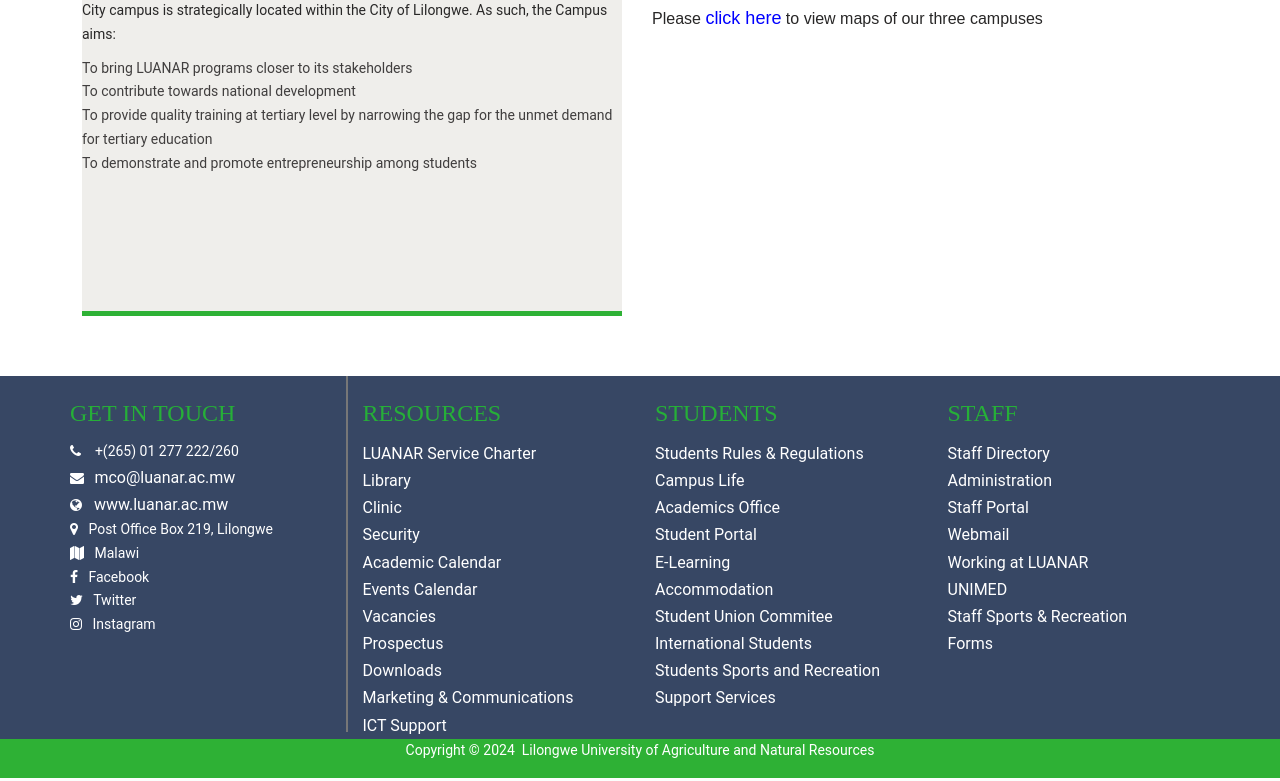
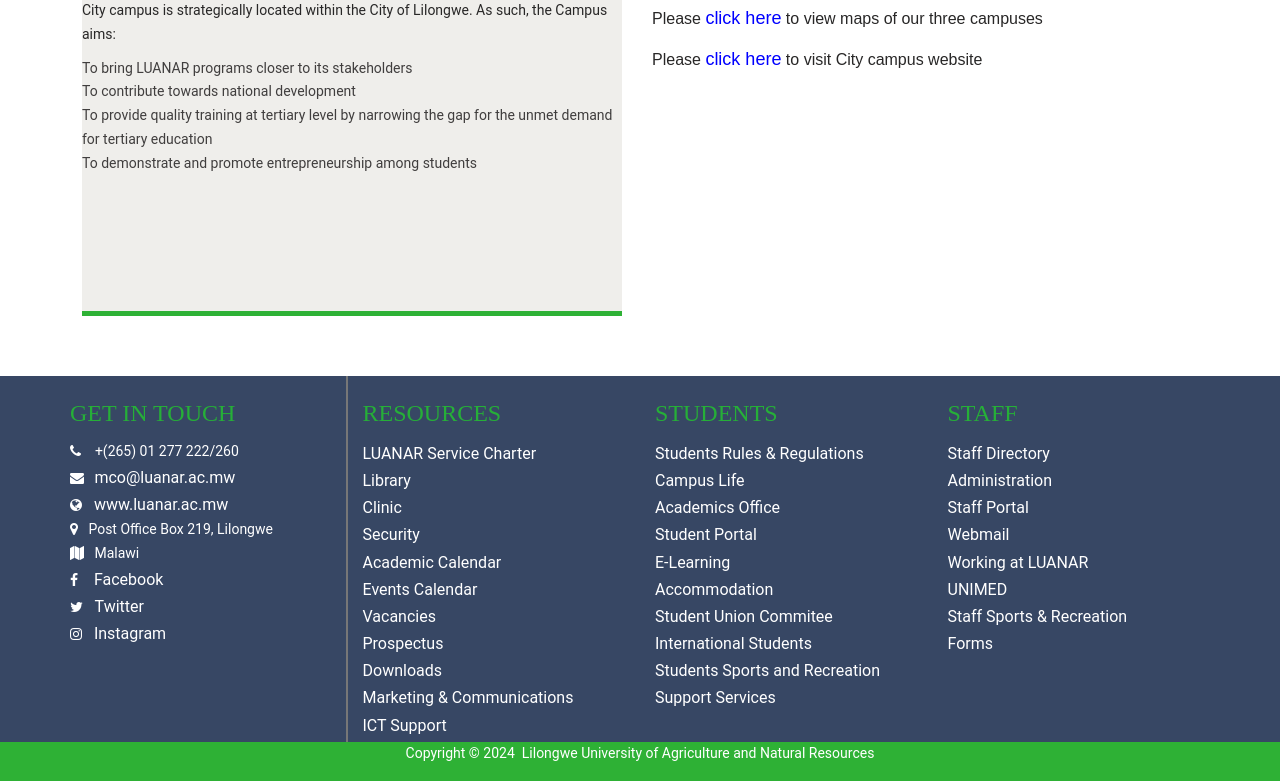
Before and after one commit to amedeoclement/LUANAR_PROJECT, a Django app: page /citycampus in a window 1280 px wide. Shown: the part 2152-2933 px from the top of the page. Run offline with Django 5.2, Linux system fonts and the light colour scheme; parts of the project's set-up code (start-up, migrations or seed data) failed here and were passed over; some libraries are stand-ins or nearby versions.

Commit message:
Another commit

```diff
--- a/Luanar_website/luanarapp/templates/luanarapp/campuses/citycampus.html
+++ b/Luanar_website/luanarapp/templates/luanarapp/campuses/citycampus.html
@@ -201,6 +201,7 @@
                        <p class="card-text">Presently, City Campus is operating on two premises thus MACOHA and Area 36. Both these two Campus Premises have internet connection which is accessed by both staff and students.MACOHA has 3 Lecturer rooms with a total class capacity of about 160 students (40, 40 & 80), 1 board room and 3 staff office and a study room.</p>
                        <p class="card-text" >Area 36 premises has a Library, 2 lecture halls and 5 Lecture rooms with a maximum capacity of about 500 students (140, 100, 30, 30, 20 & 20), 1 staff board room and 3 offices. ODL occupies 2 out of the 3 staff offices available at Area 36. In the year, City Campus rented an additional classroom (Hall 3) to accommodate the 2018/19 first years and has the capacity of 300 students.</p>
                        <p class="card-text">Please <a style="color: blue; font-size: 18px;" href="{% url 'campusesandmaps' %}">click here</a> to view maps of our three campuses</p>
+                       <p class="card-text">Please <a style="color: blue; font-size: 18px;" href="#">click here</a> to visit City campus website</p>
 
                     </div>
                   </div>
--- a/Luanar_website/luanarapp/templates/luanarapp/campuses/naturalresourcescollege.html
+++ b/Luanar_website/luanarapp/templates/luanarapp/campuses/naturalresourcescollege.html
@@ -60,6 +60,8 @@
                <p>
                 On 14th December, 2014, the NRC was integrated into LUANAR, following the dissolution of the Public Trust, to become the second university campus.
               </p>
+              <p class="">Please <a style="color: blue; font-size: 16px;" href="#">click here</a> to visit NRC website</p>
+
             </div>
             <div class="col-md-12" style=" border-left: 5px solid; margin: 20px 0 10px 0; background-color: #f0f0f0;">
                 <div >
--- a/Luanar_website/templates/footer.html
+++ b/Luanar_website/templates/footer.html
@@ -8,12 +8,12 @@
         <ul class="footer-list">
           <li><i class="fa fa-phone"></i>&nbsp; &nbsp;  +(265) 01 277 222/260</li>
           <li><i class="fa fa-envelope"></i>&nbsp;&nbsp; <a href="mailto:mco@luanar.ac.mw"> mco@luanar.ac.mw</a></li>
-          <li><i class="fa fa-globe"></i><a href="index-mp-layout1.html">&nbsp;&nbsp; www.luanar.ac.mw</a></li>
+          <li><i class="fa fa-globe"></i><a href="#">&nbsp;&nbsp; www.luanar.ac.mw</a></li>
           <li><i class="fa fa-map-marker"></i>&nbsp;&nbsp; Post Office Box 219, Lilongwe</li>
           <li><i class="fa fa-map"></i>&nbsp;&nbsp; Malawi</li>
-          <li><i class="fa fa-facebook"></i>&nbsp;&nbsp; Facebook</li>
-          <li><i class="fa fa-twitter"></i>&nbsp;&nbsp; Twitter</li>
-          <li><i class="fa fa-instagram"></i>&nbsp;&nbsp; Instagram</li>
+          <li><i class="fa fa-facebook"></i><a href="https://web.facebook.com/profile.php?id=100068309810278">&nbsp;&nbsp;&nbsp; Facebook</a> </li>
+          <li><i class="fa fa-twitter"></i><a href="https://twitter.com/Luanarofficial">&nbsp;&nbsp; Twitter</a></li>
+          <li><i class="fa fa-instagram"></i><a href="https://www.instagram.com/luanar_official/">&nbsp;&nbsp; Instagram</a></li>
         </ul>
         <br>
         <br>
```
